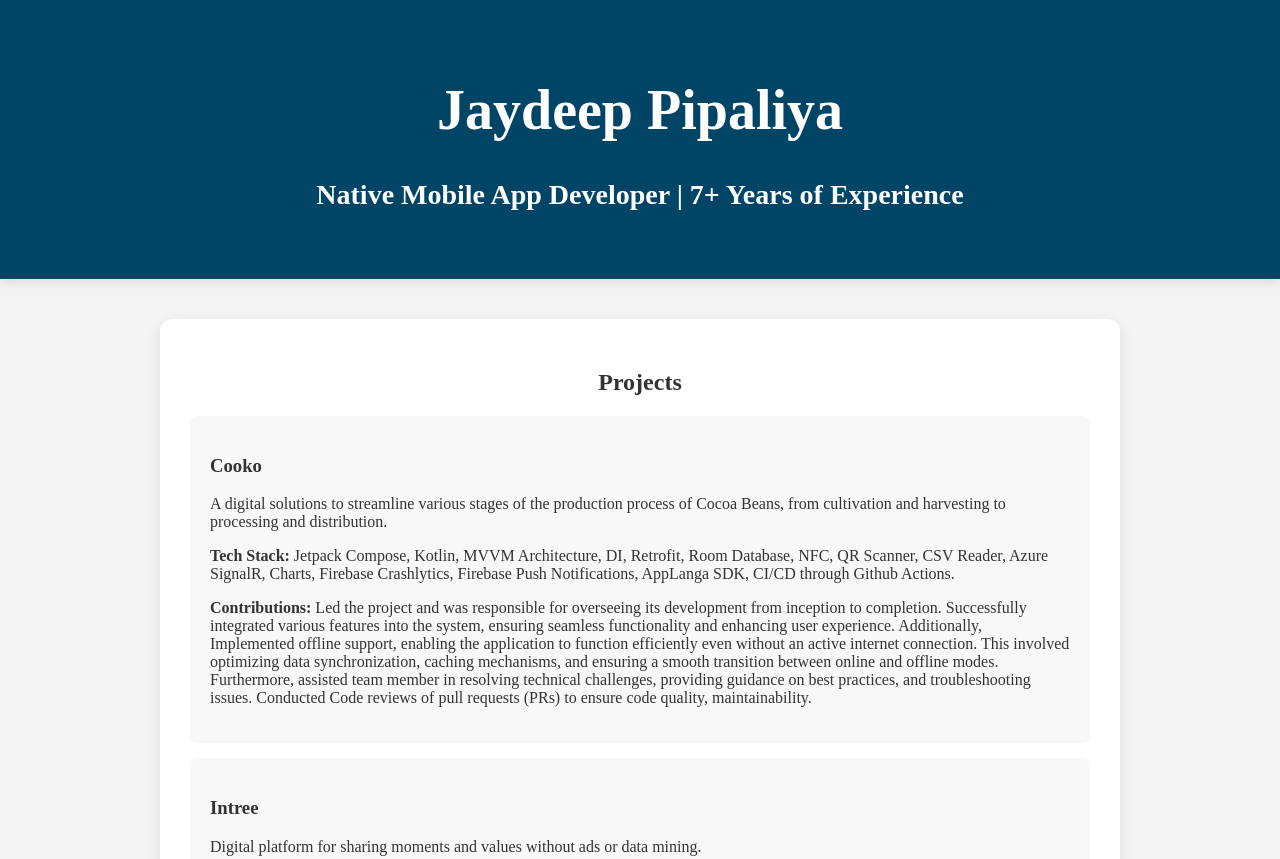
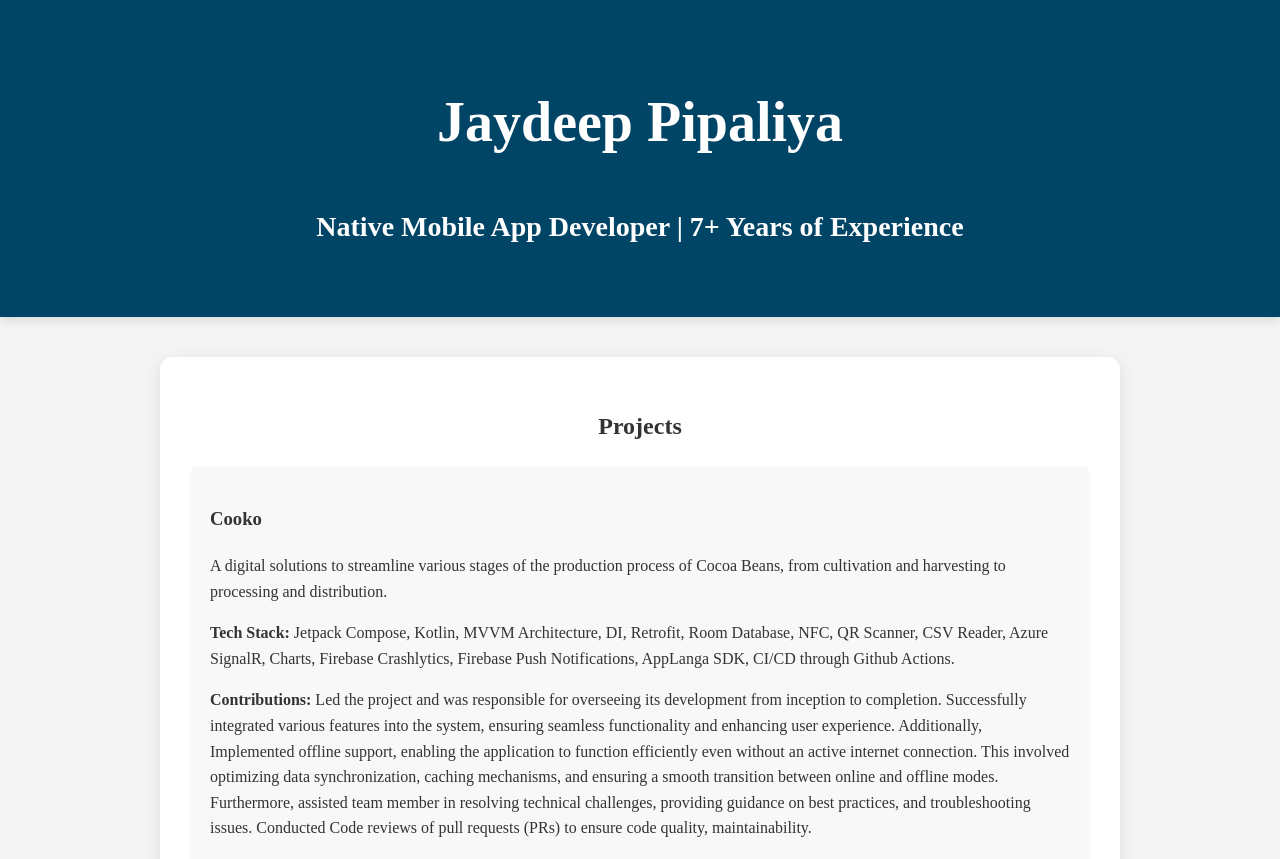
Before and after one commit to jay22794/Portfolio, a plain HTML site: page index.html in a window 1280 px wide. Shown: the top 859 px of the page. Drawn offline with Linux system fonts and the light colour scheme.

Commit message:
Update index.html

```diff
--- a/index.html
+++ b/index.html
@@ -11,6 +11,7 @@
             padding: 0;
             background-color: #f4f4f4;
             color: #333;
+            line-height: 1.6;
         }
         header {
             background: linear-gradient(135deg, #004466, #004466);
@@ -20,6 +21,7 @@
             font-size: 28px;
             font-weight: bold;
             box-shadow: 0px 4px 10px rgba(0, 0, 0, 0.1);
+            line-height: 1.6;
         }
         .container {
             max-width: 900px;
@@ -29,6 +31,7 @@
             border-radius: 12px;
             box-shadow: 0 4px 15px rgba(0, 0, 0, 0.1);
             text-align: center;
+            line-height: 1.6;
         }
         .project {
             padding: 20px;
@@ -37,6 +40,7 @@
             background: #f8f8f8;
             margin: 15px 0;
             text-align: left;
+            line-height: 1.6;
         }
         .project:hover {
             transform: translateY(-5px);
```
